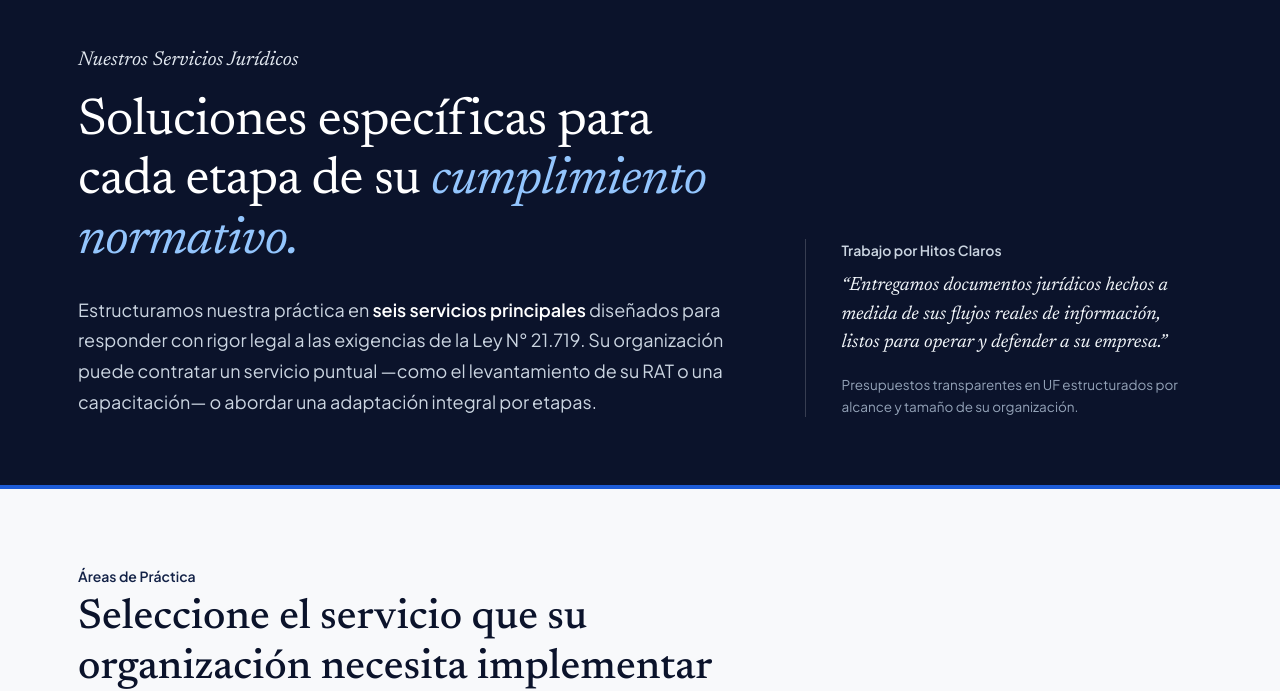
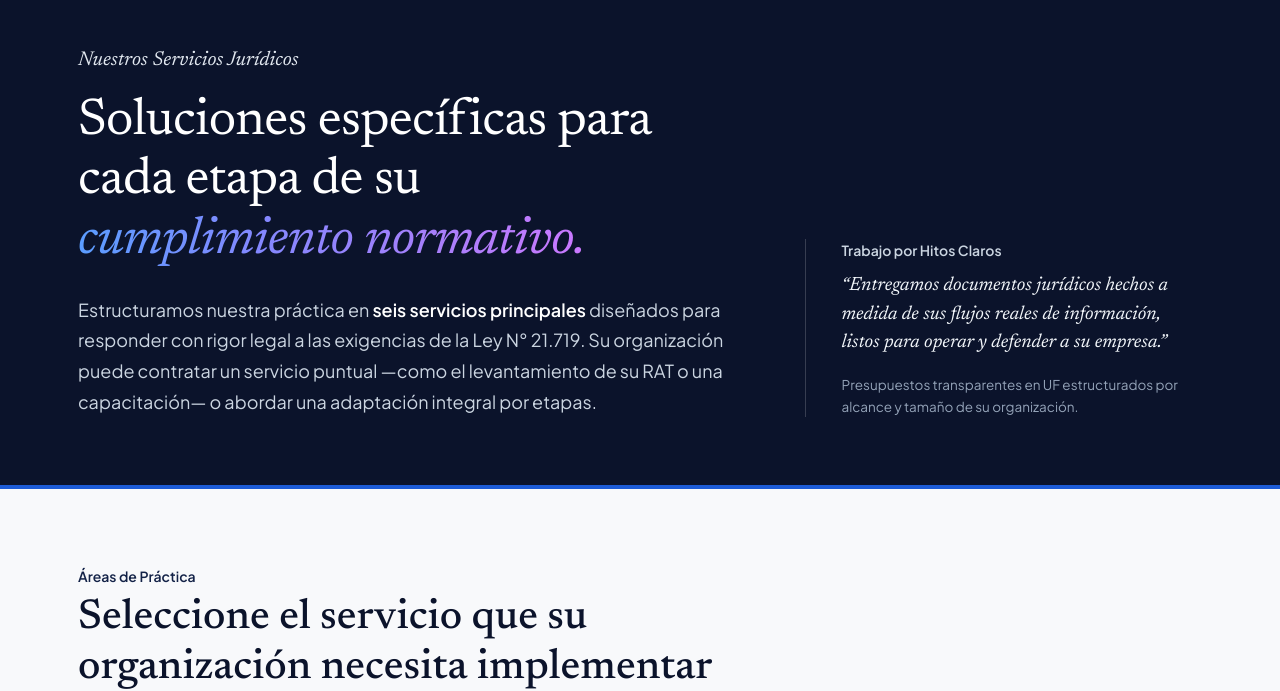
Before and after one commit to danielmanriquezsansigolo-star/web-LegalDatos, a plain HTML site: page servicios.html in a window 1280 px wide. Shown: the part 113-804 px from the top of the page. Drawn offline with Linux system fonts and the light colour scheme.

Commit message:
Update servicios.html

```diff
--- a/servicios.html
+++ b/servicios.html
@@ -271,9 +271,17 @@
       margin-bottom: 24px;
     }
 
-    .services-hero h1 em {
+    .services-hero h1 em,
+    .services-hero h1 em,
+    h1 em {
       font-style: italic;
-      color: #93c5fd;
+      background: linear-gradient(90deg, #5b9dff 0%, #8388ff 35%, #a87ffb 70%, #cc78ff 100%);
+      -webkit-background-clip: text;
+      background-clip: text;
+      -webkit-text-fill-color: transparent;
+      color: transparent;
+      display: inline-block;
+      padding-right: 0.08em; /* Evita que la última letra en cursiva se corte */
     }
 
     .services-hero-lead {
```
